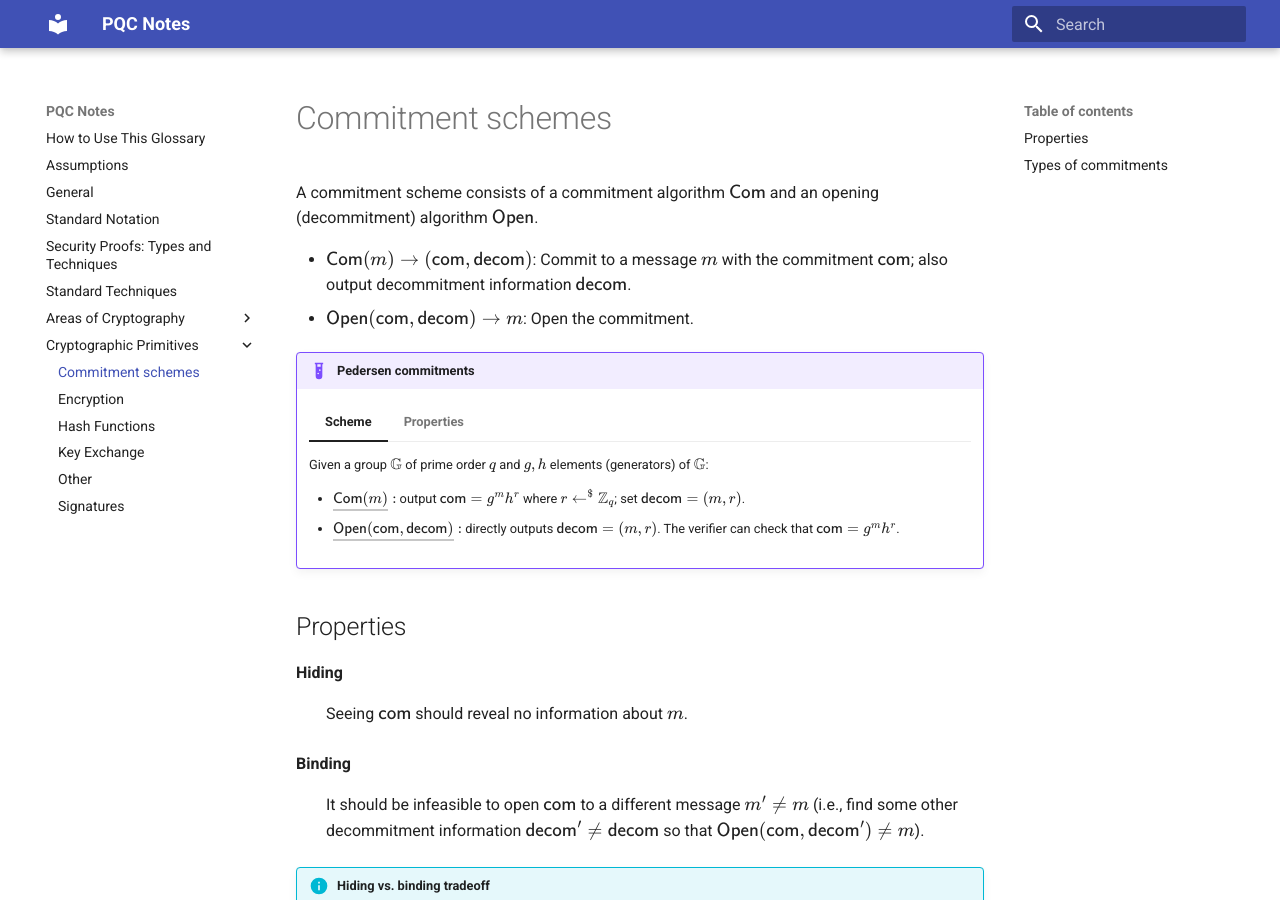
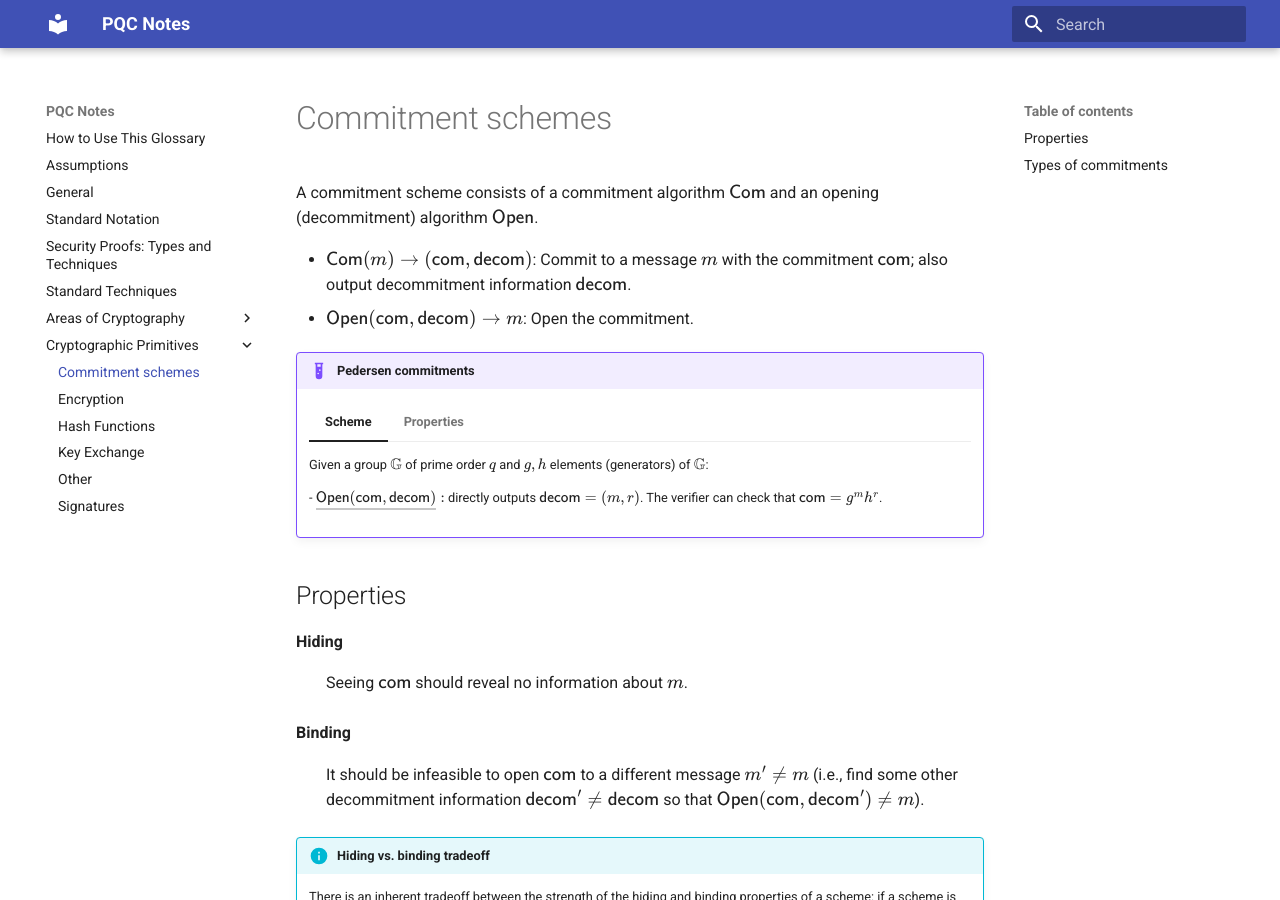
Before and after one commit to bhumikamittal7/crypto-notes, an MkDocs documentation site: the page built from docs/Cryptographic-Primitives/commitments.md, in a window 1280 px wide and 900 px high. Built offline with MkDocs 1.6.1 and Material for MkDocs 9.7.7, drawn with Linux system fonts in a browser that asks for light colours.

Commit message:
error check

```diff
--- a/docs/Cryptographic-Primitives/commitments.md
+++ b/docs/Cryptographic-Primitives/commitments.md
@@ -10,7 +10,7 @@ A commitment scheme consists of a commitment algorithm $\sf Com$ and an opening
     === "Scheme"
         Given a group $\mathbb{G}$ of prime order $q$ and $g,h$ elements (generators) of $\mathbb{G}$:
 
-        - $\underline{{\sf Com}(m)}:$ output ${\sf com} = g^m h^r$ where $r \gets^\$ \mathbb{Z}_q$; set ${\sf decom} = (m,r)$.
+        <!-- - $\underline{{\sf Com}(m)}:$ output ${\sf com} = g^m h^r$ where $r \gets^\$ \mathbb{Z}_q$; set ${\sf decom} = (m,r)$. -->
         - $\underline{{\sf Open}({\sf com}, {\sf decom})}:$ directly outputs ${\sf decom} = (m,r)$. The verifier can check that ${\sf com} = g^m h^r$.
 
     === "Properties"
```
Also changed, not shown: 1 other file.
